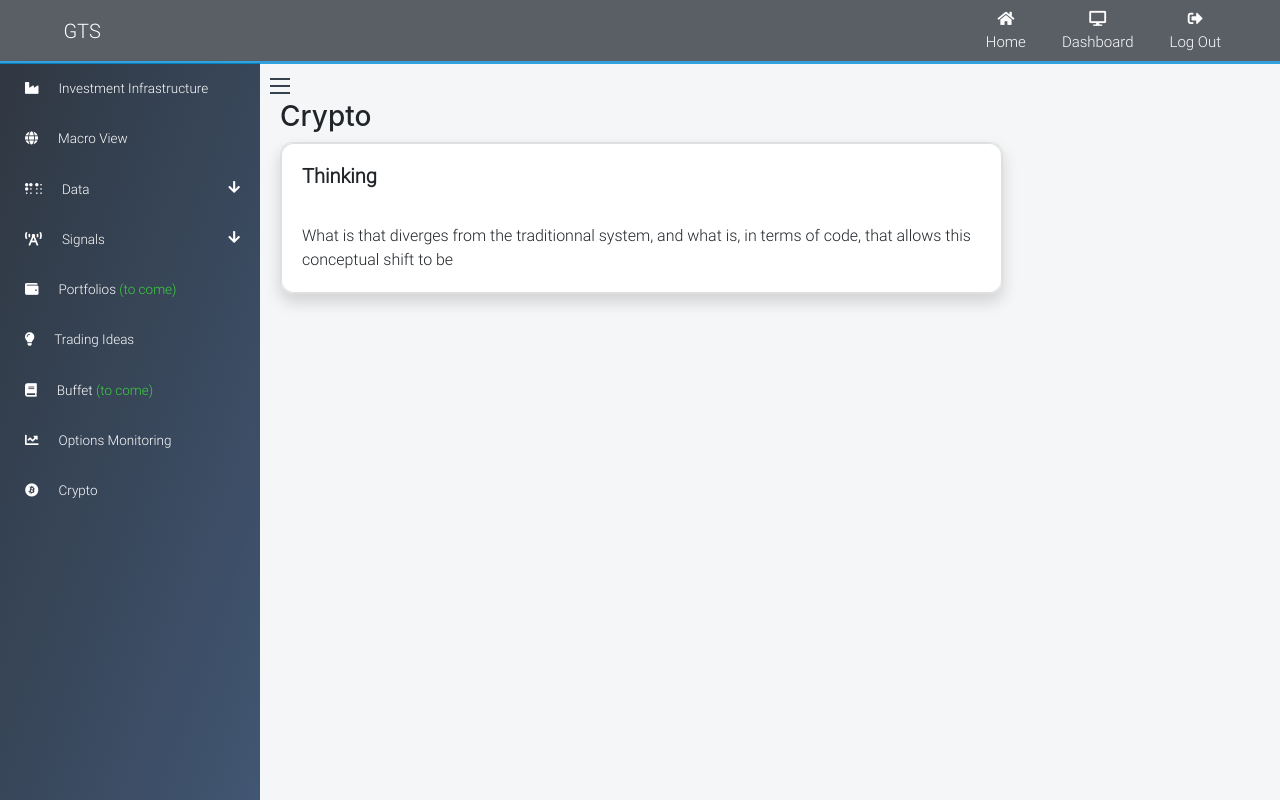
After one commit to alexnesov/Financial-portfolio-Flask, a Flask app: page /crypto in a window 1280 px wide. The commit adds this page. Run offline with Flask 2, Linux system fonts and the light colour scheme; the visitor is signed in with stand-in values (Sample User, id 1); some libraries are stand-ins or nearby versions.

Commit message:
crypto init

```diff
--- /dev/null
+++ b/SV/static/css/style_crypto.css
@@ -0,0 +1,35 @@
+
+
+@media only screen and (max-width: 600px) {
+    #Crypto_page{
+      padding-top: 100px;
+      padding-left: 0%;
+      padding-right: 0%;
+      margin:0;
+    }
+  }
+
+
+  @media only screen and (max-width: 6000px) {
+    #Crypto_page{
+      padding-top: 100px;
+      padding-right: 2%;
+      padding-left: 280px;
+    }
+  }
+
+
+
+.card, .card-body, .card-footer, .card-header{
+  border-radius:.800rem !important;
+}
+
+/* top-left | top-right | bottom-right | bottom-left */
+.card-header{
+  background-color: white;
+  border-radius: .800rem .800rem 0rem 0rem !important;
+}
+
+.card-footer{
+  border-radius: 0rem 0rem .800rem .800rem !important;
+}
--- a/SV/templates/base_dashboard.html
+++ b/SV/templates/base_dashboard.html
@@ -41,7 +41,8 @@
               <div class="item"><a href="{{ url_for('ideas') }}"><i class="fas fa-lightbulb"></i>Trading Ideas</font></a></div>
               <div class="item"><a href="#"><i class="fas fa-book"></i>Buffet <font color="#32CD32">(to come)</font></a></div>
               <div class="item"><a href="#"><i class="fas fa-chart-line"></i>Options Monitoring</a></div>
-              </div>
+              <div class="item"><a href="/crypto"><i class="fab fa-bitcoin"></i>Crypto</a></div>
+            </div>
           </div>
 
 
--- /dev/null
+++ b/SV/templates/crypto.html
@@ -0,0 +1,43 @@
+
+{%extends "base.html"%}
+{%block content%}
+
+<head>
+
+<link href="../static/css/style_crypto.css" rel="stylesheet" type="text/css">
+
+</head>
+
+<body id="Crypto_page" style="background-color: #f5f6f8;">
+
+<h3>Crypto</h3>
+
+
+<div class="row">
+    <div class="col-sm-9">
+        <div class="card shadow">
+        <div class="card">
+        <div class="card-body">
+
+
+            <h5 class="card-title"> <b>Thinking</b></h5>
+
+
+        </br>
+
+
+        What is that diverges from the traditionnal system, and what is, in terms of code, that allows
+        this conceptual shift to be
+    </div> <!-- Card body-->
+</div> <!-- Card body-->
+
+
+
+    </div> <!-- COL -->
+</div> <!-- ROW -->
+
+</body>
+
+
+{% include "base_dashboard.html" %}
+{%endblock%}
--- a/app.py
+++ b/app.py
@@ -250,6 +250,12 @@ def portfolios():
     return render_template('portfolios.html')
 
 
+@app.route('/crypto')
+@login_required
+def crypto():
+    return render_template('crypto.html')
+
+
 
 @app.route('/ideas')
 @login_required
```
Also changed, not shown: SV/templates/ideas.html (+16 -4 lines).
